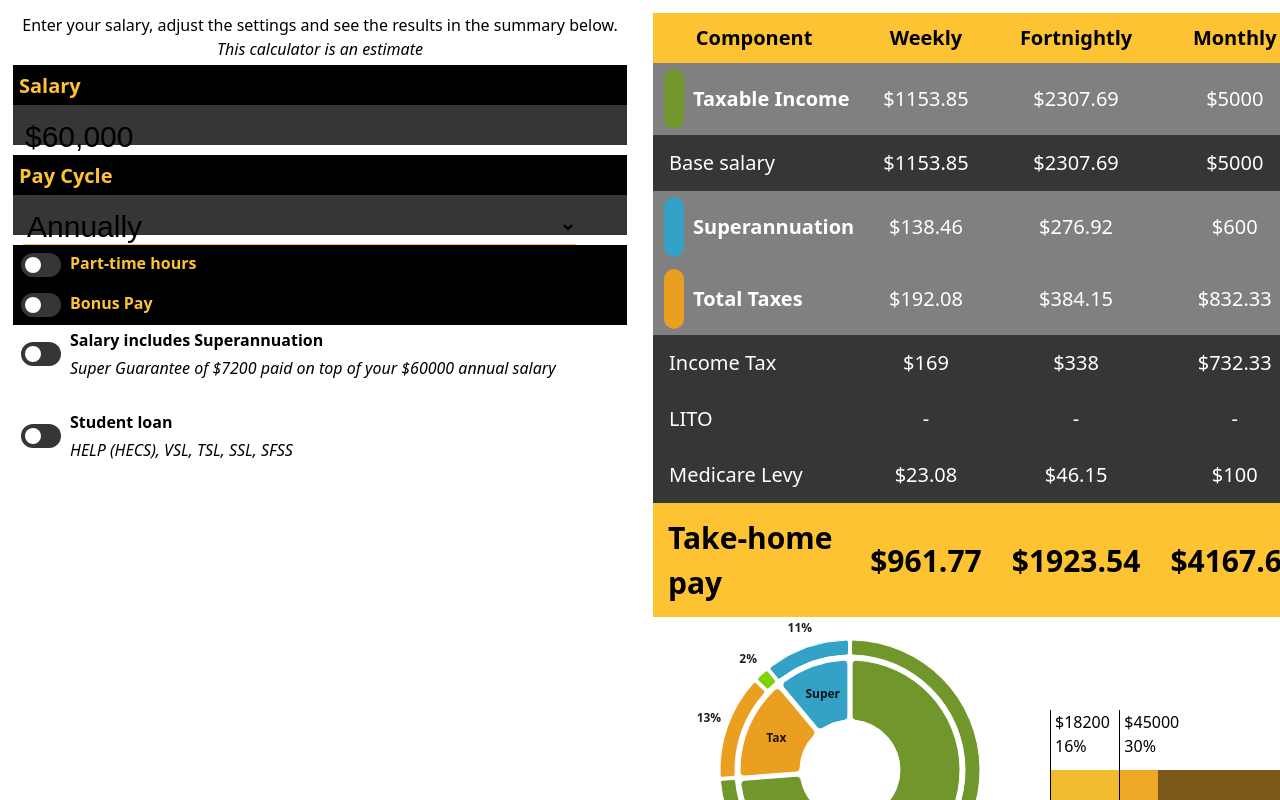
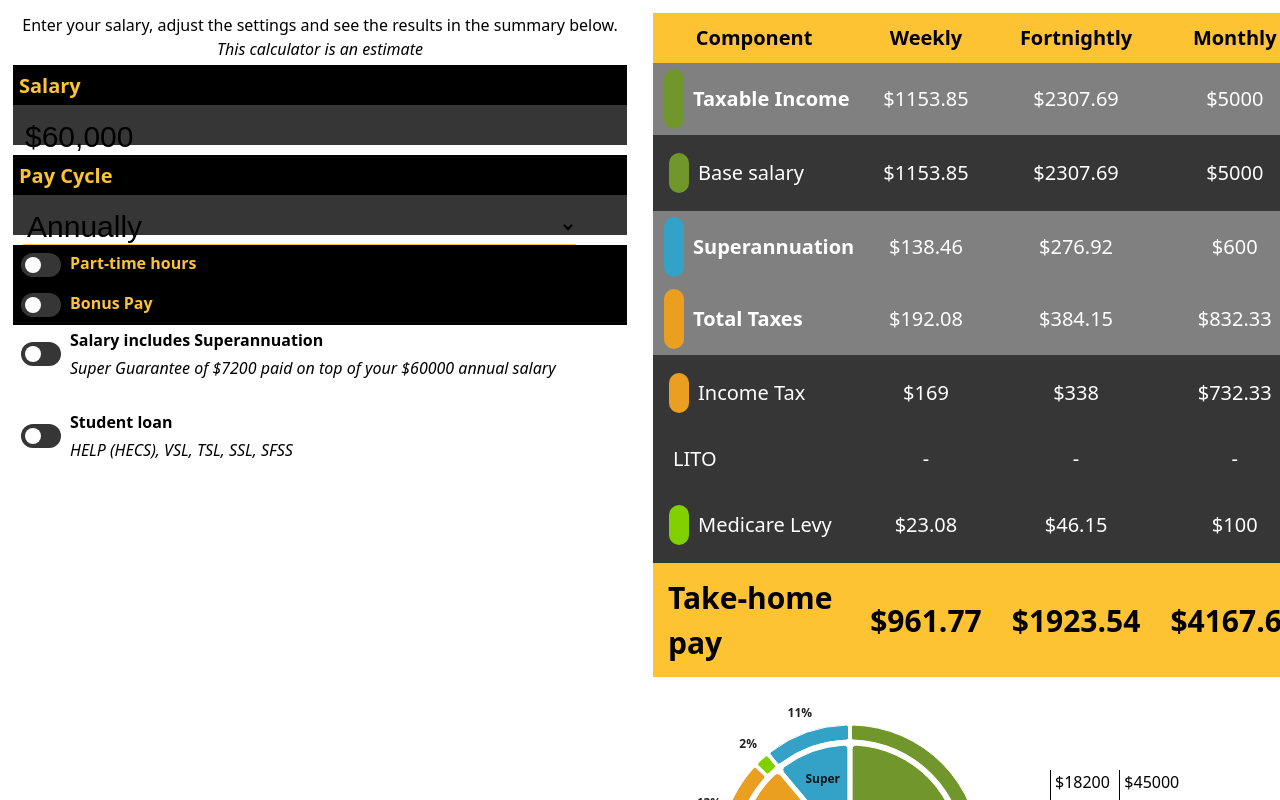
Before and after one commit to spikyMalkallam/pay-calculator, a React (Vite) app: page / in a window 1280 px wide. Shown: the top 800 px of the page. Built offline with nearby package versions, Linux system fonts and the light colour scheme.

Commit message:
Small fixes

```diff
--- a/src/App.css
+++ b/src/App.css
@@ -35,7 +35,7 @@ body {
   /* background-color: rgb(255, 255, 255); */
   /* color: rgb(0, 0, 0); */
   text-align: center;
-  overflow: hidden;
+  /* overflow: hidden; */
 }
 
 /* td {
--- a/src/App.tsx
+++ b/src/App.tsx
@@ -131,9 +131,13 @@ function App() {
   }
   function splitTax(ammount: number, hours: number[]) {
     let daily = round(ammount / (hours[4] / hours[0]), 2);
+    daily = Number.isNaN(daily) ? 0 : daily;
     let weekly = round(ammount / (hours[4] / hours[1]), 2);
+    weekly = Number.isNaN(weekly) ? 0 : weekly;
     let fortnightly = round(ammount / (hours[4] / hours[2]), 2);
+    fortnightly = Number.isNaN(fortnightly) ? 0 : fortnightly;
     let monthly = round(ammount / (hours[4] / hours[3]), 2);
+    monthly = Number.isNaN(monthly) ? 0 : monthly;
     return [daily, weekly, fortnightly, monthly, round(ammount, 2)]
   }
   function calculateTax(salary: number, superSum: number, taxBands: Record<number, number[]>, hours: number[]): any {
@@ -244,6 +248,7 @@ function App() {
     // Find the relevant band and calculate repayments
     // Highest bracket
     if (repaymentIncome >= 179286) {
+
       return repaymentIncome * 0.10;
     }
     for (const [threshold, value] of Object.entries(loanYear)) {
@@ -273,6 +278,7 @@ function App() {
     // Calculate super ammount
     if (salaryIncludesSuper) {
       superSalary = round(superSalary / (1 + (superPercentage / 100)), 2);
+
       superSum = round(superSalary * (superPercentage / 100), 2);
       // Cap to concessional limit
       if (superSum > 30000) {
@@ -282,6 +288,7 @@ function App() {
     }
     else {
       superSum = round((salarySum * (superPercentage / 100)), 2);
+
       // Cap to concessional limits
       if (superSum > 30000) {
         superSum = 30000
@@ -289,10 +296,8 @@ function App() {
     }
     // Add bonus
     if (hasBonus) {
-      salarySum += bonus;
+      salarySum += Number(bonus);
     }
-
-
     // Student Loans
     let currentRepayments = hasStudentLoan ? calculateStudentLoan(salarySum, studentRates['2526']) : 0;
     setStudentLoanContribution(currentRepayments);
@@ -323,7 +328,7 @@ function App() {
       taxableIncomePeriods.push(salaryPeriods[i]);
     }
     if (hasBonus) {
-      taxableIncomePeriods[4] += bonus;
+      taxableIncomePeriods[4] += Number(bonus);
     }
     //  { id: 'base-pay', label: 'Base Pay', value: 4500, color: '#71972c' },
     // { id: 'bonus', label: 'Bonus', value: 500, color: '#5f7e25' },
@@ -333,11 +338,12 @@ function App() {
 
     //     { id: 'employer-cont', label: 'Employer', color: '#33a2c6', value: 600 },
     // { id: 'voluntary', label: 'Voluntary', value: 200, color: '#226e88' },
+    const basePay = postTaxPay[4] - (hasBonus ? Number(bonus) : 0);
     let payrollData = [{
       id: 'take-home',
       label: 'Pay',
       color: '#71972c',
-      subCategories: [{ id: 'base-pay', label: 'Base Pay', value: postTaxPay[4] - (hasBonus ? bonus : 0), color: '#71972c' }],
+      subCategories: [{ id: 'base-pay', label: 'Base Pay', value: basePay, color: '#71972c' }],
     },
     {
       id: 'tax',
@@ -352,7 +358,7 @@ function App() {
       subCategories: [{ id: 'employer-cont', label: 'Employer contribution', color: '#33a2c6', value: superSplit[4] }],
     }]
     if (hasBonus) {
-      payrollData[0].subCategories.push({ id: 'bonus', label: 'Bonus', value: bonus, color: '#5f7e25' });
+      payrollData[0].subCategories.push({ id: 'bonus', label: 'Bonus', value: Number(bonus), color: '#5f7e25' });
     }
     if (taxSplit['293'] > 0) {
       payrollData[1].subCategories.push({ id: '293', label: 'Division 293', value: taxSplit['293'], color: '#ea5a21' });
@@ -378,7 +384,7 @@ function App() {
       // bonusSplit: bonusPeriods
     };
   }, [salary, payCycle, bonus, hasBonus, superPercentage, salaryIncludesSuper, bonusFrequency, hasStudentLoan, dailyHours, daysPerPeriod, hoursPeriod]);
-
+  console.log(financialData['payrollData'])
   return (
     <>
       <div className='global-div'>
@@ -404,6 +410,8 @@ function App() {
                     styling='large-dark'
                     monetary={true}
                     rounding={2}
+                    min={0}
+                    max={null}
                   />
                   <SelectField
                     id="pay-cycle"
@@ -436,6 +444,8 @@ function App() {
                                 styling='large-dark'
                                 monetary={false}
                                 rounding={2}
+                                min={0}
+                                max={24}
                               />
                             </td>
                             <td>
@@ -447,6 +457,8 @@ function App() {
                                 styling='large-dark'
                                 monetary={false}
                                 rounding={1}
+                                min={0}
+                                max={hoursPeriod == 'Week' ? 7 : (hoursPeriod == 'Fortnight' ? 14 : (hoursPeriod == 'Month' ? 31 : 365))}
                               />
                             </td>
                             <td>
@@ -486,6 +498,8 @@ function App() {
                               styling='large-dark'
                               monetary={true}
                               rounding={2}
+                              min={0}
+                              max={null}
                             />
                           </td>
 
@@ -542,7 +556,7 @@ function App() {
                     items={{
                       "#Taxable Income": financialData['taxableIncomeSplit'],
                       "Base salary": financialData['incomeSplit'],
-                      "Bonus pay": hasBonus ? ['-', '-', '-', '-', bonus] : null,
+                      "Bonus pay": hasBonus ? ['-', '-', '-', '-', "$" + Number(bonus)] : null,
                       "#Superannuation": financialData['superSplit'],
                       "#Total Taxes": Array.isArray(financialData['taxSplit']['totalTax']) ? financialData['taxSplit']['totalTax'] : [financialData['taxSplit']['totalTax']],
                       "Income Tax": Array.isArray(financialData['taxSplit']['incomeTax']) ? financialData['taxSplit']['incomeTax'] : [financialData['taxSplit']['incomeTax']],
--- a/src/dropdown.css
+++ b/src/dropdown.css
@@ -202,6 +202,54 @@ select>option {
     margin: 5px 5px 5px 10px;
 }
 
+.coloured-dot-Basesalary {
+    width: 20px;
+    height: 40px;
+    border-radius: 20px;
+    background-color: #71972c;
+    margin: 5px 5px 5px 0px;
+}
+
+.coloured-dot-Bonuspay {
+    width: 20px;
+    height: 40px;
+    border-radius: 20px;
+    background-color: #5f7e25;
+    margin: 5px 5px 5px 0px;
+}
+
+.coloured-dot-IncomeTax {
+    width: 20px;
+    height: 40px;
+    border-radius: 20px;
+    background-color: #ea9f21;
+    margin: 5px 5px 5px 0px;
+}
+
+.coloured-dot-MedicareLevy {
+    width: 20px;
+    height: 40px;
+    border-radius: 20px;
+    background-color: #81d100;
+    margin: 5px 5px 5px 0px;
+}
+
+.coloured-dot-Division293 {
+    width: 20px;
+    height: 40px;
+    border-radius: 20px;
+    background-color: #ea5a21;
+    margin: 5px 5px 5px 0px;
+}
+
+.coloured-dot-StudentLoan {
+    width: 20px;
+    height: 40px;
+    border-radius: 20px;
+    background-color: #d100b5;
+    margin: 5px 5px 5px 0px;
+}
+
 .income-table {
     width: 100%;
     /* background-color: var(--background-grey); */
@@ -260,6 +308,9 @@ select>option {
     transition: background-color 0.3s ease;
     user-select: none;
     background-color: var(--background-grey);
+    display: flex;
+    align-items: center;
+    gap: 4px;
 }
 
 .income-table-amount {
--- a/src/dropdown.tsx
+++ b/src/dropdown.tsx
@@ -181,7 +181,7 @@ export function IncomeTable({ label, items, totals }: IncomeProps) {
                             <tr key={key} className={"income-table" + (key[0] == '#' ? '-header' : '') + "-category"}>
                                 <td>
 
-                                    <div className={"income-table" + (key[0] == '#' ? '-header' : '') + "-name"}><div className={"coloured-dot-" + key.replace(" ", "").split("#")[1]}></div>{(key[0] == '#' ? key.split('#')[1] : key)}</div>
+                                    <div className={"income-table" + (key[0] == '#' ? '-header' : '') + "-name"}><div className={"coloured-dot-" + key.replace(" ", "").replace('#', '')}></div>{(key[0] == '#' ? key.split('#')[1] : key)}</div>
                                 </td>
                                 <td>
                                     <div className={"income-table" + (key[0] == '#' ? '-header' : '') + "-category"}>{typeof value[1] == 'number' ? '$' + value[1] : value[1]}</div>
--- a/src/forms.tsx
+++ b/src/forms.tsx
@@ -8,6 +8,8 @@ type InputProps = {
     styling: string;
     monetary: boolean;
     rounding: number;
+    min: number;
+    max: number | null;
 }
 type SelectProps = {
     id: string;
@@ -18,7 +20,7 @@ type SelectProps = {
     styling: string;
 }
 
-export function InputField({ id, label, value, setFunc, styling, monetary }: InputProps) {
+export function InputField({ id, label, value, setFunc, styling, monetary, min, max }: InputProps) {
     const internalLabel = id.toLowerCase().replace(" ", "-");
 
     const handleChange = (e: React.ChangeEvent<HTMLInputElement>) => {
@@ -39,8 +41,16 @@ export function InputField({ id, label, value, setFunc, styling, monetary }: Inp
         // NOTE: If you use .toFixed() here, it returns a string.
         // If setFunc expects a number, use parseFloat().
         const numericValue = parseFloat(rawValue);
-        const finalValue = isNaN(numericValue) ? 0 : numericValue;
-
+        let finalValue = isNaN(numericValue) ? 0 : numericValue.toFixed(2);
+        // Cap values
+        if (max !== null) {
+            if (Number(finalValue) > max) {
+                finalValue = max;
+            }
+        }
+        else if (Number(finalValue) < min) {
+            finalValue = min;
+        }
         setFunc(finalValue);
 
         // 4. Restore Cursor Position
--- a/src/graphs.tsx
+++ b/src/graphs.tsx
@@ -34,8 +34,9 @@ export function DonutChart({ data }: GraphProps) {
 export function TaxBandBar({ title, earnings, barWidth, lowerLimit, upperLimit, taxBands }: TaxBandBarProps) {
     const bandsArray = Object.keys(taxBands).map(k => parseFloat(k)).sort((a, b) => a - b);
     let linePositions: number[] = bandsArray.map(band => ((band - lowerLimit) / (upperLimit - lowerLimit)) * barWidth);
-
+    earnings = earnings > upperLimit ? upperLimit : earnings;
     let scaledEarnings = ((earnings - lowerLimit) / (upperLimit - lowerLimit)) * barWidth;
+    scaledEarnings = scaledEarnings < 0 ? 0 : scaledEarnings;
     const gradientStyle = {
         width: barWidth,
         background: `linear-gradient(to right,
@@ -45,6 +46,7 @@ export function TaxBandBar({ title, earnings, barWidth, lowerLimit, upperLimit,
     #e28a15 ${linePositions[3]}px 100%
   )`
     };
+
     return (
         <div className='background-gradient' style={gradientStyle}>
             <h2 className='band-header' style={{ left: barWidth / 2.4 }}>{title}</h2>
@@ -117,7 +119,7 @@ export default function PayrollPieChart({ data }: PayrollPieProps) {
 
     return (
         <Box sx={{ maxWidth: 400, height: 200, textAlign: 'center' }}>
-            <Box sx={{ display: 'flex', justifyContent: 'center', width: 400, height: 300 }}>
+            <Box sx={{ display: 'flex', justifyContent: 'center', width: 400, height: 350 }}>
                 <PieChart
                     series={[
                         {
```
